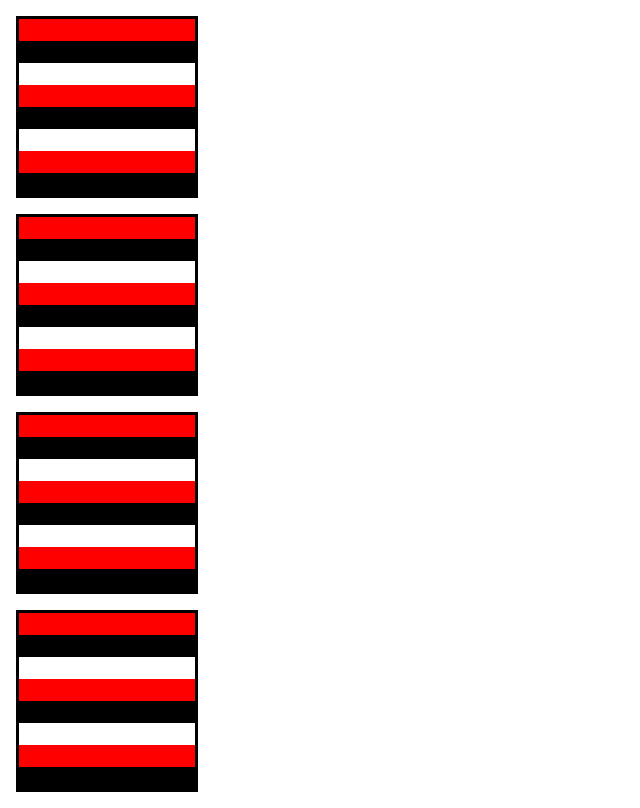
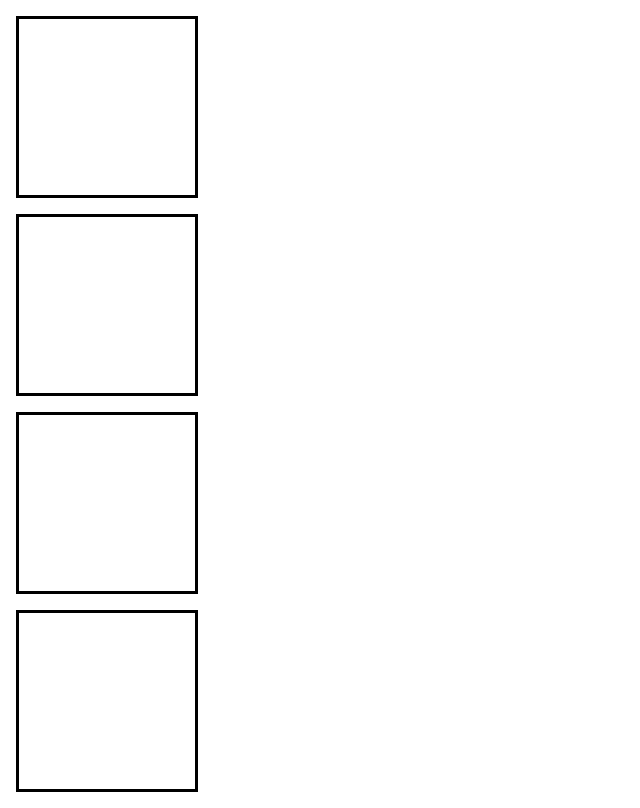
Before and after one commit to martyav/pixelDee, a React (Create React App) app in the folder app/: page / in a window 1280 px wide. Shown: the whole page, without its empty margins (0-640 px from the left). Built offline with nearby package versions, Linux system fonts and the light colour scheme.

Commit message:
clicking changes colors

```diff
--- a/app/src/App.css
+++ b/app/src/App.css
@@ -36,8 +36,8 @@
     width: 22px;
 }
 
-.red {
-    background-color:  red;
+.blue {
+    background-color:  blue;
 }
 
 .black {
--- a/app/src/App.js
+++ b/app/src/App.js
@@ -2,23 +2,32 @@ import React, { Component } from 'react';
 import logo from './logo.svg';
 import './App.css';
 
+function cycleColors(event) {
+    let element = event.target;
+    let cycle = {
+        'black': 'white',
+        'white': 'blue',
+        'blue': 'black'
+    };
+
+    let newName = 'Square '.concat(cycle[element.className.split(' ')[1]]);
+    element.className = newName;
+}
+
 class Square extends Component {
     render() {
-        return (<div className = { 'Square ' + ( this.props.color ) }></div>);
+        return (<div onClick = {cycleColors} className = { 'Square '.concat(( this.props.color )) }></div>);
     };
 }
-
-
 
 class Grid extends Component {
     createSquares() {
         let squares = [];
-        let colors = ['red', 'black', 'white'];
 
         for (let i = 0; i < 8; i++) {
             for (let j = 0; j < 8; j++) {
 
-                squares.push(<Square color = { colors[j % 3] } />);
+                squares.push(<Square color = 'white' />);
             }
         }
 
```
